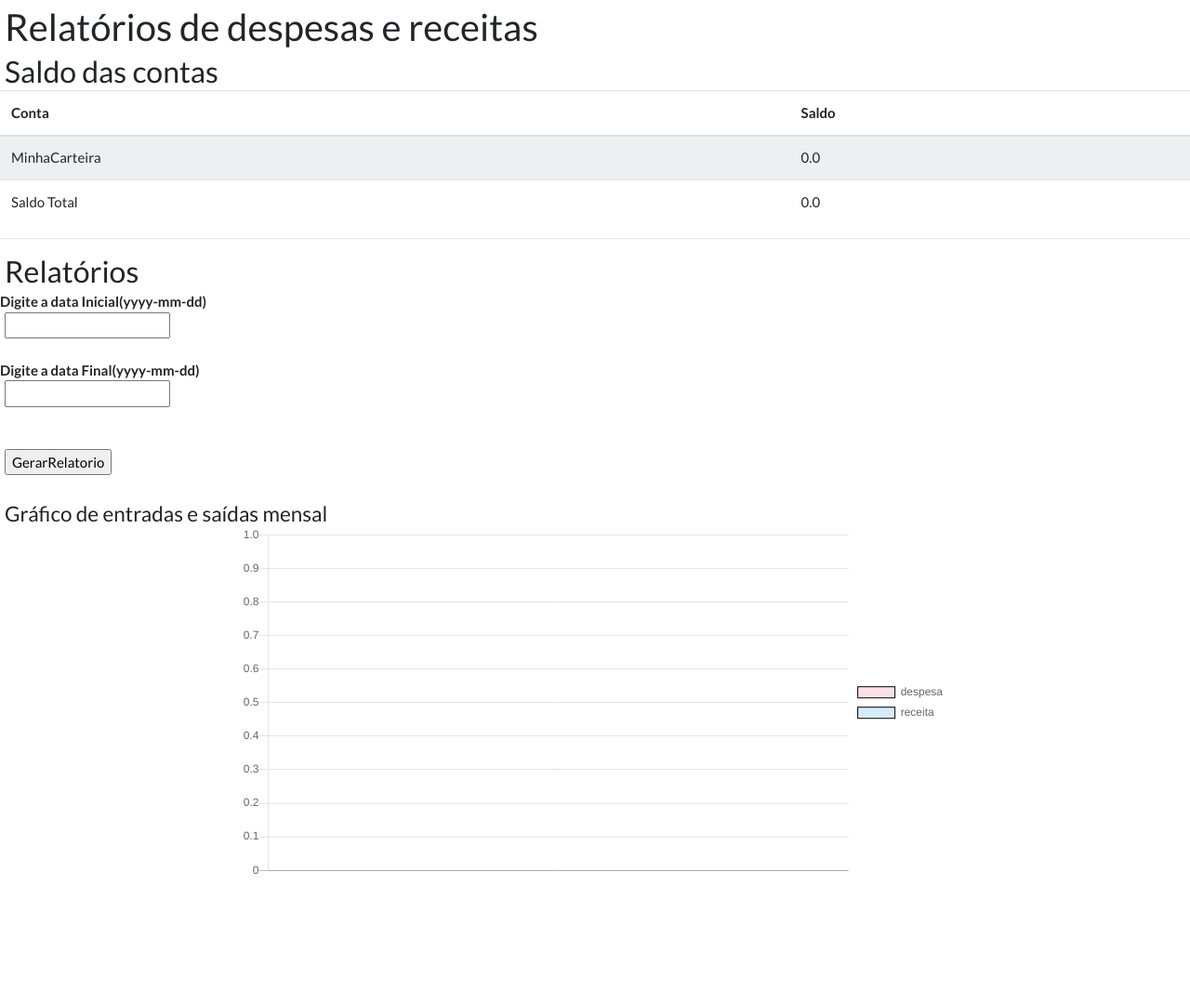
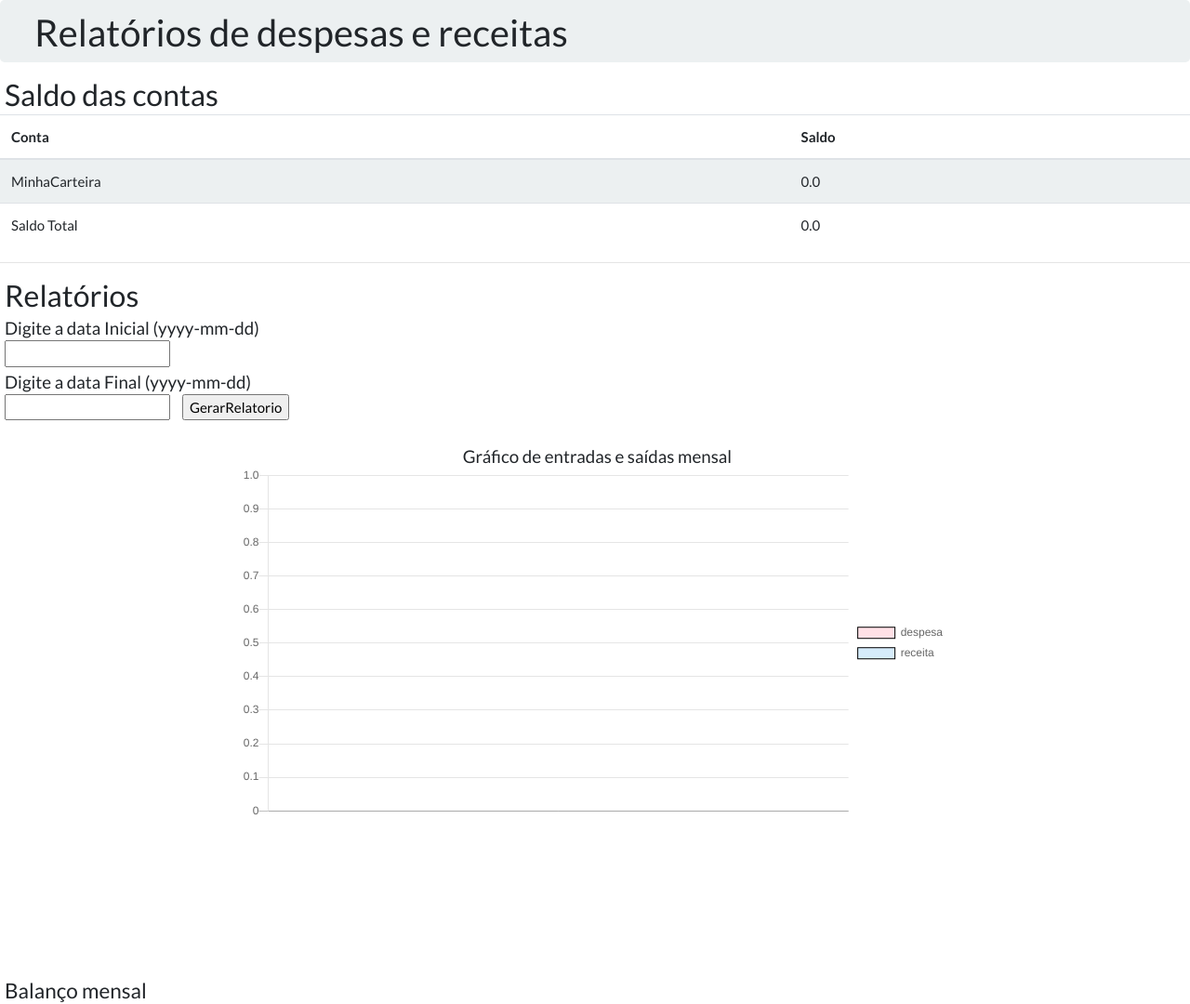
Before and after one commit to rafatieppo/lucycashflow, a Flask app: page /relatorio in a window 1280 px wide. Shown: the part 71-1151 px from the top of the page at 93% size. Run offline with Flask 2, Linux system fonts and the light colour scheme; data comes from the database, SQL or seed files in the repository; data that the repository does not hold is empty; some libraries are stand-ins or nearby versions.

Commit message:
update style

```diff
--- a/templates/relatorio.html
+++ b/templates/relatorio.html
@@ -1,7 +1,7 @@
 {% extends "base.html" %}
 {% block sub_content %}
 
-<div class="page-header">
+<div class="jumbotron">
   <h2>Relatórios de despesas e receitas</h2>
 </div>
 
@@ -30,14 +30,10 @@
 
 <form method="POST">
   <div class="panel-body">
-    <b>Digite a data Inicial(yyyy-mm-dd)</b> <br>
+    <h5>Digite a data Inicial (yyyy-mm-dd)</h5>
     <input type="text"  name="datai">
-    <br><br>
-    <b>Digite a data Final(yyyy-mm-dd)</b> <br>
+    <h5>Digite a data Final (yyyy-mm-dd)</h5>
     <input type="text"  name="dataf">
-    <br><br>
-
-    <br>
     <input type ="submit" name="action" value="GerarRelatorio">
     <br><br>
     {% with messages = get_flashed_messages(with_categories=true) %}
@@ -49,9 +45,8 @@
     {% endif%}
     {% endwith %}
 
-
-    <h4>Gráfico de entradas e saídas mensal </h4>
     <center>
+    <h5>Gráfico de entradas e saídas mensal </h5>
       <link href="static/css/demo.css" rel="stylesheet" type="text/css">
       <script src="static/Chart.js"></script>
       <div class="chart-container" style="position: relative; height:65vh; width:60vw">
```
